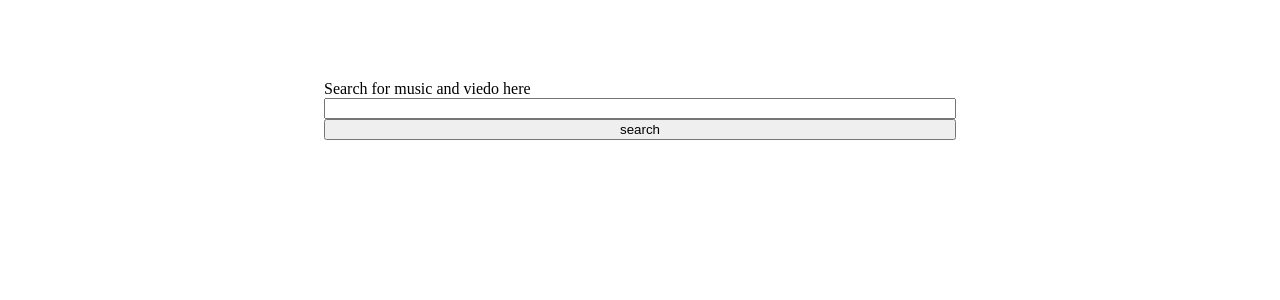
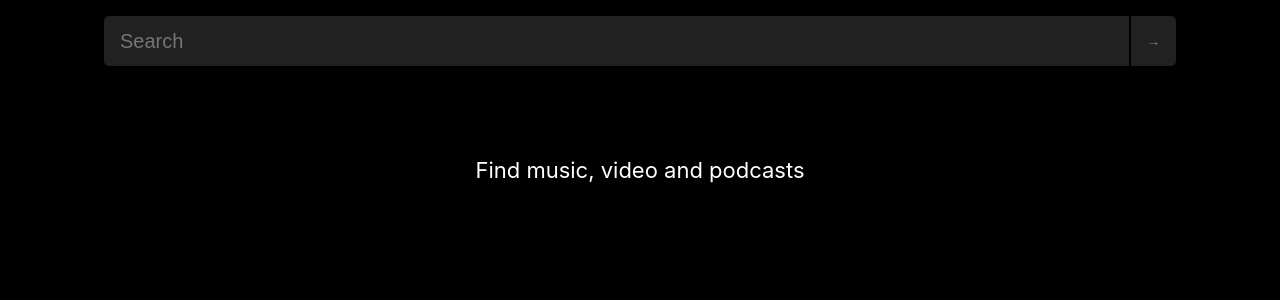
Before and after one commit to fominmaksim/takeHome, a React (Create React App) app: page / in a window 1280 px wide. Shown: the top 300 px of the page. Built offline with nearby package versions, Linux system fonts and the light colour scheme.

Commit message:
feat: completed styling

```diff
--- a/src/App.tsx
+++ b/src/App.tsx
@@ -1,11 +1,20 @@
+import styled from "styled-components";
 import SearchPanel from "./containers/SearchPanel";
-
+import "./reset.css";
+const Wrapper = styled.section`
+  display: flex;
+  background-color: black;
+  min-height: 100vh;
+  padding: 1rem calc((110vw - 1200px) / 2);
+  @media (max-width: 1200px) {
+    padding: 1rem 2rem;
+  }
+`;
 function App() {
-
   return (
-    <div className="App">
+    <Wrapper className="App">
       <SearchPanel />
-    </div>
+    </Wrapper>
   );
 }
 
--- a/src/containers/SearchPanel.tsx
+++ b/src/containers/SearchPanel.tsx
@@ -1,29 +1,113 @@
-/* eslint-disable react-hooks/rules-of-hooks */
+/* eslint-disable array-callback-return */
 import React, { useState } from "react";
 import styled from "styled-components";
-import { useEffect } from "react";
 import { useDispatch, useSelector } from "react-redux";
 import { RootStore } from "../redux/store";
 import { ItunesStore } from "../redux/videos/reducer";
 import { loadItunesContent } from "../redux/videos/actions";
-
+import {
+  FeatureMovie,
+  Podcast,
+  Results,
+  Song,
+  TvEpisode,
+} from "../services/types";
+const Wrapper = styled.section`
+  display: flex;
+  flex-direction: column;
+  width: 100%;
+`;
 const Label = styled.label`
   display: flex;
+  flex-direction: row;
+`;
+const Input = styled.input`
+  background-color: #212121;
+  border: none;
+  border-top-left-radius: 5px;
+  border-bottom-left-radius: 5px;
+  height: 3rem;
+  color: #818181;
+  font-size: 20px;
+  width: 100%;
+  padding-left: 1rem;
+`;
+const SearchSubmitButton = styled.input`
+  color: #818181;
+  background-color: #212121;
+  border: none;
+  border-top-right-radius: 5px;
+  border-bottom-right-radius: 5px;
+  margin-left: 0.1rem;
+  padding: 0 1rem;
+  cursor: pointer;
+`;
+
+const SearchResult = styled.div``;
+const Spinner = styled.p`
+  color: white;
+  font-size: 22px;
+  text-align: center;
+  margin-top: 93px;
+`;
+const Title = styled.h3`
+  color: white;
+  margin-bottom: 1rem;
+  margin-top: 3rem;
+  font-size: 20px;
+`;
+const ItemTitle = styled.p`
+  color: white;
+  margin-bottom: 0.5rem;
+  font-size: 18px;
+`;
+const ItemDescription = styled.p`
+  color: #b4b4b4;
+  font-size: 14px;
+
+`;
+const Dot = styled.span`
+  @media (max-width: 1200px) {
+    display: none;
+}
+`
+const Item = styled.div`
+  display: flex;
+  border-bottom: 1px solid #252525;
+  padding: 1rem 0.5rem;
+  &:last-of-type {
+    border-bottom: none;
+  }
+`;
+const Cover = styled.img`
+  margin-right: 1rem;
+  border-radius: 2px;
+`;
+
+const Description = styled.div`
+  display: flex;
   flex-direction: column;
-  width: 50%;
-  margin: 5rem auto;
+  justify-content: center;
 `;
-const Input = styled.input``;
-const SearchSubmitButton = styled.input``;
-
+const SubDescription = styled.div`
+  display: flex;
+  @media (max-width: 1200px) {
+    width: 100%;
+    display: block;
+  }
+`;
+interface GroupedData {
+  featureMovie?: FeatureMovie[];
+  podcast?: Podcast[];
+  song?: Song[];
+  tvEpisode?: TvEpisode[];
+}
 const SearchPanel: React.FunctionComponent = () => {
   const [input, onInputChange] = useState("");
 
   const handleInputChange = (e: React.ChangeEvent<HTMLInputElement>) => {
     onInputChange(e.target.value);
   };
-
-
   const handleSubmit = (e: React.SyntheticEvent) => {
     e.preventDefault();
     dispatch(loadItunesContent(input));
@@ -34,15 +118,64 @@ const SearchPanel: React.FunctionComponent = () => {
     (store) => store.app.iTunes
   );
 
+  const groupedData: GroupedData = {};
+
+  iTunesData?.forEach((el) => {
+    const keyName = el.kind as keyof GroupedData;
+    if (keyName) {
+      groupedData[keyName] = [...(groupedData[keyName] || []), el as any];
+    }
+  });
+
   console.log(iTunesData);
   return (
-    <form onSubmit={(e) => handleSubmit(e)}>
-      <Label>
-        Search for music and viedo here
-        <Input type="text" onChange={handleInputChange} value={input} />
-        <SearchSubmitButton type="submit" value="search" />
-      </Label>
-    </form>
+    <Wrapper>
+      <form onSubmit={(e) => handleSubmit(e)}>
+        <Label>
+          <Input
+            placeholder="Search"
+            type="text"
+            onChange={handleInputChange}
+            value={input}
+          />
+          <SearchSubmitButton type="submit" value="→" />
+        </Label>
+      </form>
+      <SearchResult>
+        {input?.length && iTunesData?.length ? (
+          Object.entries(groupedData).map(([key, val]) => {
+            const data = val.slice(0, 3);
+
+            return (
+              <div>
+                <Title>{key[0].toUpperCase() + key.substring(1)}</Title>
+                {data.map((el: Results) => {
+                  return (
+                    <Item>
+                      <Cover src={el.artworkUrl60} alt="cover" />
+                      <Description>
+                        <ItemTitle>{el.trackCensoredName}</ItemTitle>
+                        <SubDescription>
+                          <ItemDescription>
+                            {el.artistName}&nbsp;<Dot>&#8226;</Dot>&nbsp;
+                          </ItemDescription>
+                          <ItemDescription>
+                            {` `}
+                            {el.collectionCensoredName}
+                          </ItemDescription>
+                        </SubDescription>
+                      </Description>
+                    </Item>
+                  );
+                })}
+              </div>
+            );
+          })
+        ) : (
+          <Spinner>Find music, video and podcasts</Spinner>
+        )}
+      </SearchResult>
+    </Wrapper>
   );
 };
 
--- /dev/null
+++ b/src/reset.css
@@ -0,0 +1,130 @@
+/* http://meyerweb.com/eric/tools/css/reset/
+   v2.0 | 20110126
+   License: none (public domain)
+*/
+
+html,
+body,
+div,
+span,
+applet,
+object,
+iframe,
+h1,
+h2,
+h3,
+h4,
+h5,
+h6,
+p,
+blockquote,
+pre,
+a,
+abbr,
+acronym,
+address,
+big,
+cite,
+code,
+del,
+dfn,
+em,
+img,
+ins,
+kbd,
+q,
+s,
+samp,
+small,
+strike,
+strong,
+sub,
+sup,
+tt,
+var,
+b,
+u,
+i,
+center,
+dl,
+dt,
+dd,
+ol,
+ul,
+li,
+fieldset,
+form,
+label,
+legend,
+table,
+caption,
+tbody,
+tfoot,
+thead,
+tr,
+th,
+td,
+article,
+aside,
+canvas,
+details,
+embed,
+figure,
+figcaption,
+footer,
+header,
+hgroup,
+menu,
+nav,
+output,
+ruby,
+section,
+summary,
+time,
+mark,
+audio,
+video {
+  margin: 0;
+  padding: 0;
+  border: 0;
+  font-size: 100%;
+  font-family: -apple-system, BlinkMacSystemFont, "Segoe UI", Roboto, Helvetica, Arial, sans-serif, "Apple Color Emoji",
+    "Segoe UI Emoji", "Segoe UI Symbol";
+  vertical-align: baseline;
+}
+/* HTML5 display-role reset for older browsers */
+article,
+aside,
+details,
+figcaption,
+figure,
+footer,
+header,
+hgroup,
+menu,
+nav,
+section {
+  display: block;
+}
+body {
+  line-height: 1;
+}
+ol,
+ul {
+  list-style: none;
+}
+blockquote,
+q {
+  quotes: none;
+}
+blockquote:before,
+blockquote:after,
+q:before,
+q:after {
+  content: "";
+  content: none;
+}
+table {
+  border-collapse: collapse;
+  border-spacing: 0;
+}
```
Also changed, not shown: src/services/types.ts (+129 -46 lines).
